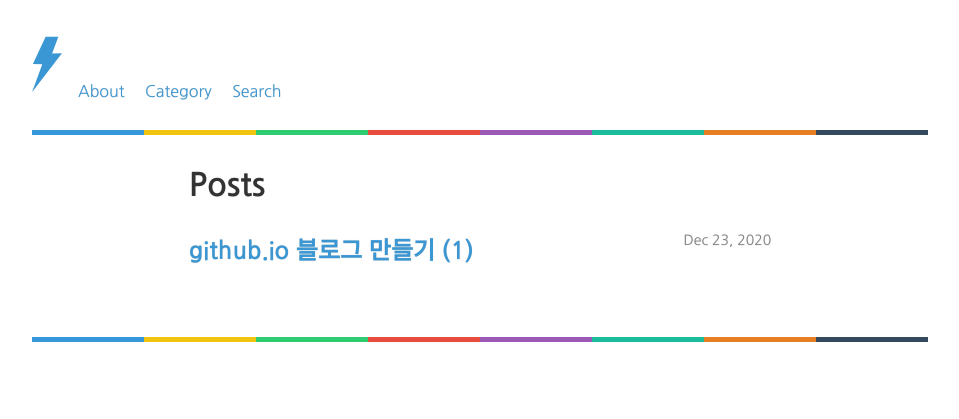
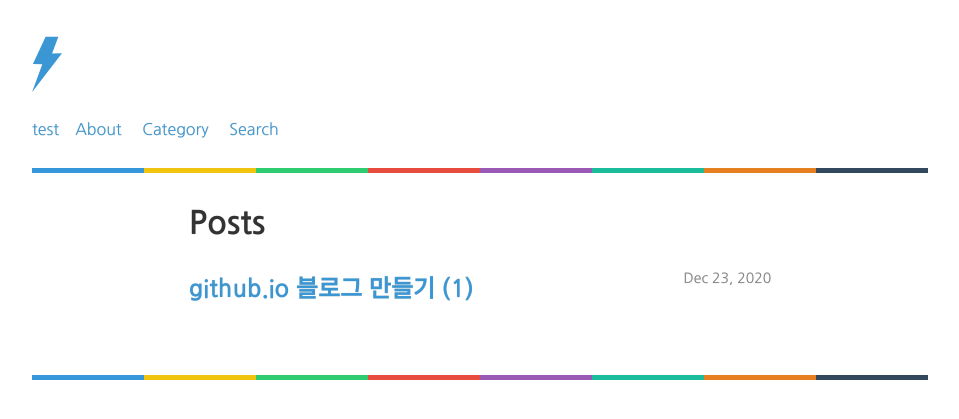
Before and after one commit to Clarit7/clarit7.github.io, a Jekyll site: the page built from index.html, in a window 1280 px wide. Shown: the top 419 px of the page, without its empty margins (160-1119 px from the left). Built offline with Jekyll 4.4.1, drawn with Linux system fonts in a browser that asks for light colours; some web fonts are replaced.

Commit message:
Update header.html

```diff
--- a/_includes/header.html
+++ b/_includes/header.html
@@ -2,11 +2,14 @@
 
     <a class="site-title" href="{{ site.baseurl }}/"><svg xmlns="http://www.w3.org/2000/svg" width="30" height="65" viewBox="0 0 158.8 79.4" id="logo"><path d="M0 186.3L54.4 38.8 4.6 37.2 72-106.7 139.5-106.6 106.4-18.9 158.6-19.4 0 186.3z"/></svg></a>
 
-    <nav class="site-nav">
-       <a class="page-link" href="https://clarit7.github.io/about/">About</a>
-       <a class="page-link" href="https://clarit7.github.io/categories/">Category</a>
-       <a class="page-link" href="https://clarit7.github.io/search/">Search</a>
-    </nav>
+    <div>
+       <a>test</a>
+       <nav class="site-nav">
+          <a class="page-link" href="https://clarit7.github.io/about/">About</a>
+          <a class="page-link" href="https://clarit7.github.io/categories/">Category</a>
+          <a class="page-link" href="https://clarit7.github.io/search/">Search</a>
+       </nav>
+    </div>
 
 {% include color-bar.html %}
 </header>
```
